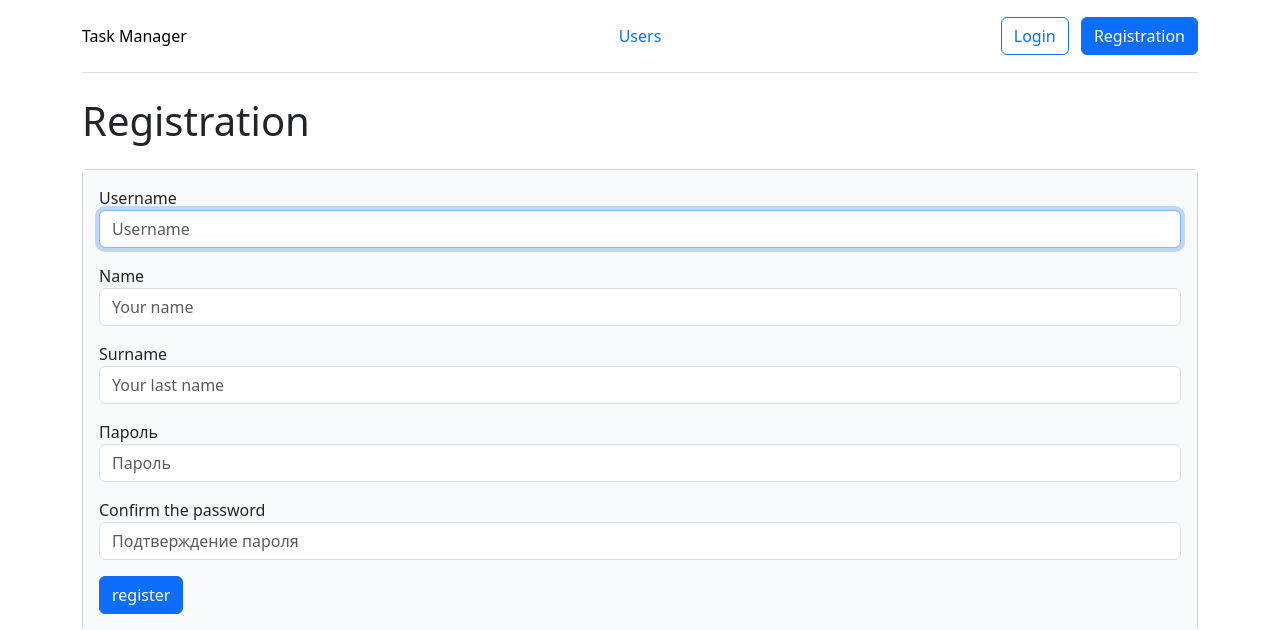
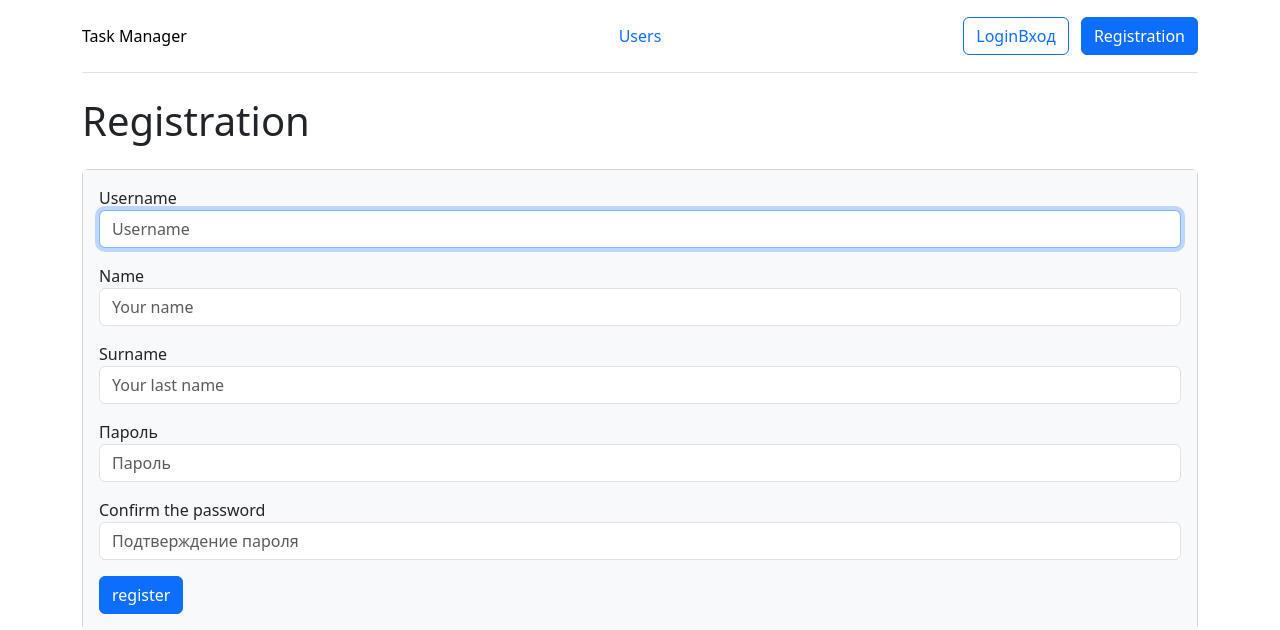
Before and after one commit to Konst-Pav/task-manager, a Django app: page /users/create/ in a window 1280 px wide. Shown: the top 630 px of the page. Run offline with Django 4.2, Linux system fonts and the light colour scheme; some libraries are stand-ins or nearby versions.

Commit message:
Проверка тестов

```diff
--- a/task_manager/templates/base.html
+++ b/task_manager/templates/base.html
@@ -34,7 +34,7 @@
                 </ul>
                 {% else %}
                 <div class="col-md-3 text-end">
-                    <a type="button" href="{% url 'login_view' %}" class="btn btn-outline-primary me-2">{% translate 'Login' %}</a>
+                    <a type="button" href="{% url 'login_view' %}" class="btn btn-outline-primary me-2">{% translate 'Login' %}Вход</a>
                     <a type="button" href="{% url 'users_create' %}" class="btn btn-primary">{% translate 'Registration' %}</a>
                 </div>
                 {% endif %}
--- a/task_manager/templates/login.html
+++ b/task_manager/templates/login.html
@@ -9,5 +9,6 @@
         {{ form.as_p }}
         <input class="btn btn-primary" type="submit" value="{% translate 'Enter' %}">
     </div>
+
 </form>
 {% endblock %}
```
